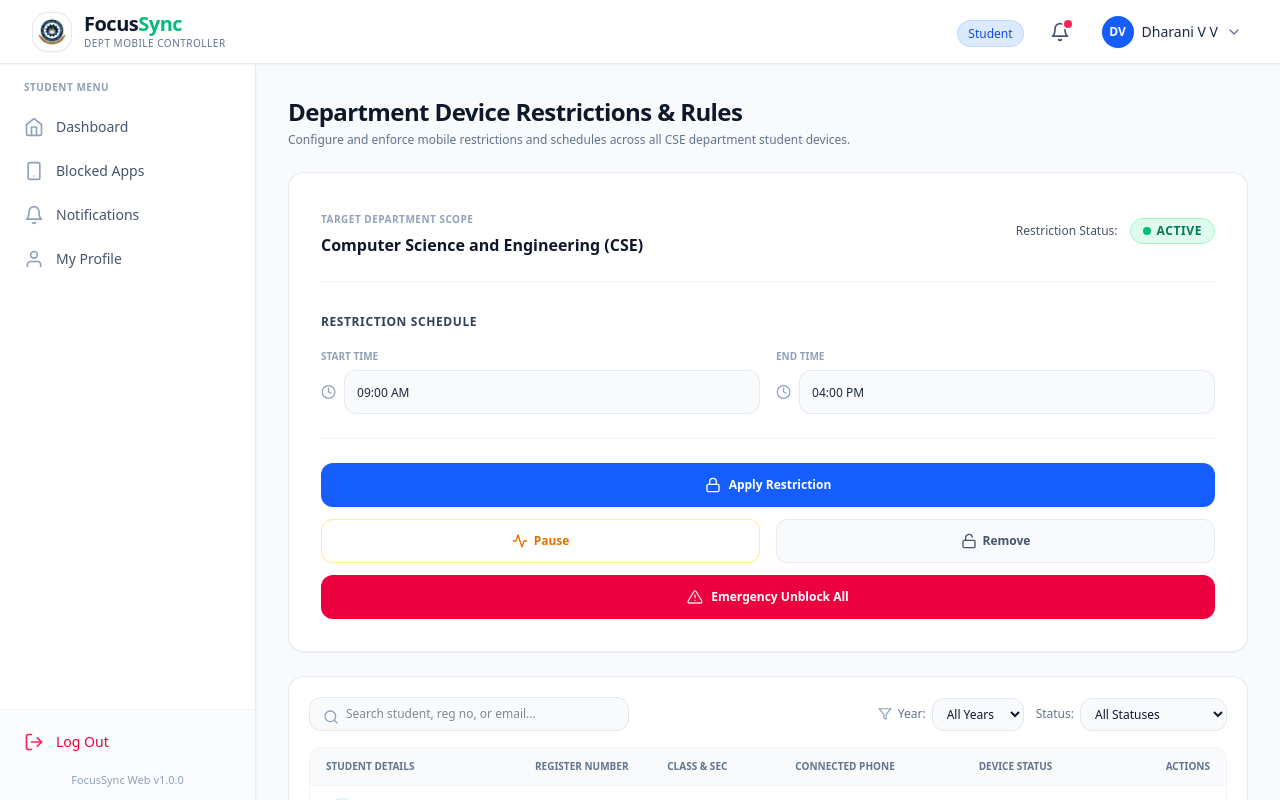
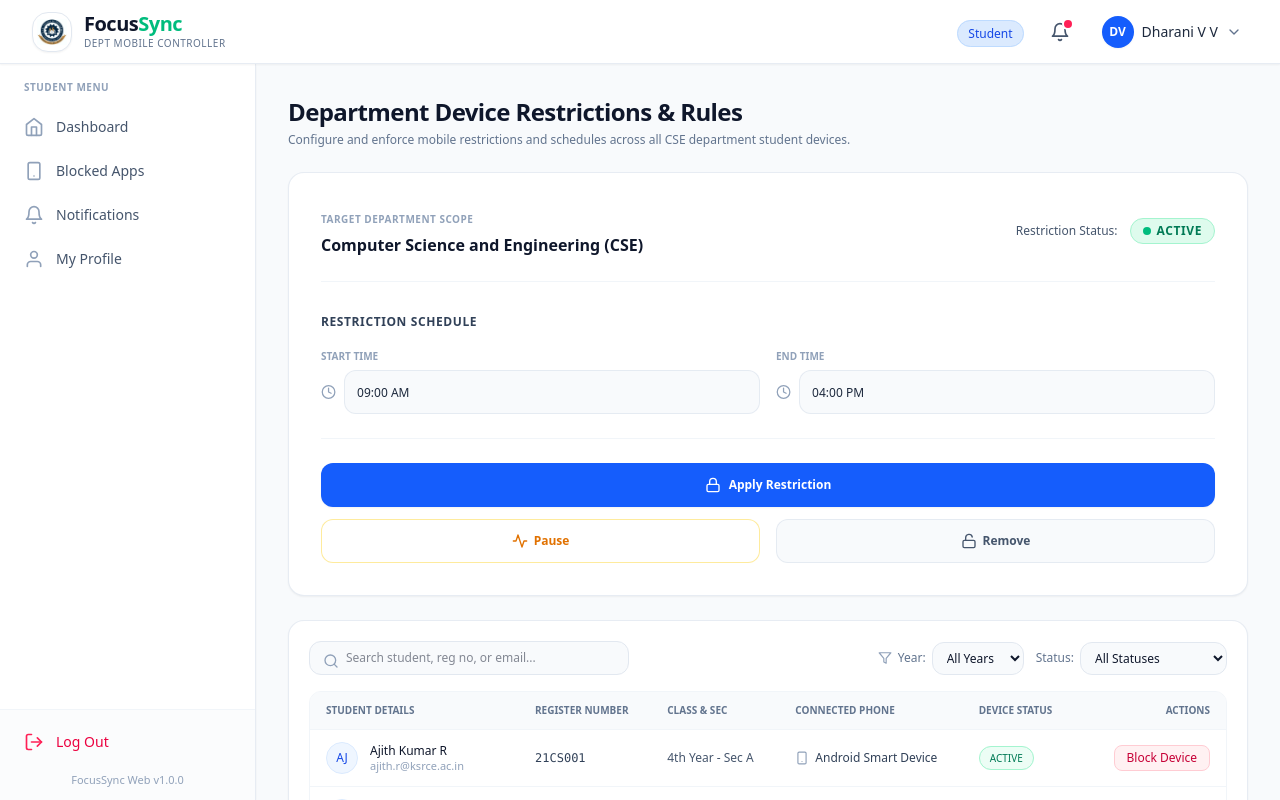
Before and after one commit to dharshinibala025/web_jammer, a React (Vite) app in the folder frontend/: page /admin/devices in a window 1280 px wide. Shown: the top 800 px of the page. Built offline with nearby package versions, Linux system fonts and the light colour scheme.

Commit message:
removal of emergency unblock

```diff
--- a/frontend/src/pages/admin/AdminDevicesPage.jsx
+++ b/frontend/src/pages/admin/AdminDevicesPage.jsx
@@ -5,7 +5,6 @@ import {
   FiClock,
   FiLock,
   FiUnlock,
-  FiAlertTriangle,
   FiSearch,
   FiFilter,
   FiCheck,
@@ -64,19 +63,6 @@ export const AdminDevicesPage = () => {
       'All CSE Department restrictions have been set to Idle.'
     );
     alert('All department policy restrictions removed.');
-  };
-
-  const handleEmergencyUnblockAll = () => {
-    if (window.confirm('Are you sure you want to lift all mobile restrictions across CSE department?')) {
-      setRestrictionStatus('IDLE');
-      const updated = students.map(s => ({ ...s, status: 'Active' }));
-      adminService.saveStudents(updated);
-      adminService.addNotification(
-        'Emergency Unblock Executed',
-        'All student mobile restrictions have been lifted by Admin.'
-      );
-      alert('Emergency unblock executed successfully.');
-    }
   };
 
   const getStatusBgColor = () => {
@@ -192,14 +178,6 @@ export const AdminDevicesPage = () => {
               <span>Remove</span>
             </button>
           </div>
-
-          <button
-            onClick={handleEmergencyUnblockAll}
-            className="w-full h-11 bg-rose-600 hover:bg-rose-700 text-white rounded-xl font-semibold text-xs flex items-center justify-center space-x-2 shadow-xs cursor-pointer transition-colors"
-          >
-            <FiAlertTriangle className="w-4 h-4 animate-pulse" />
-            <span>Emergency Unblock All</span>
-          </button>
         </div>
 
       </div>
--- a/frontend/src/pages/staff/StaffDevicesPage.jsx
+++ b/frontend/src/pages/staff/StaffDevicesPage.jsx
@@ -1,7 +1,7 @@
 import React, { useState } from 'react';
 import staffMockData from '../../services/staffMockData';
 import { useAuth } from '../../contexts/AuthContext';
-import { FiSmartphone, FiClock, FiLock, FiUnlock, FiAlertTriangle, FiBookOpen, FiActivity } from 'react-icons/fi';
+import { FiSmartphone, FiClock, FiLock, FiUnlock, FiBookOpen, FiActivity } from 'react-icons/fi';
 
 export const StaffDevicesPage = () => {
   const { user } = useAuth();
@@ -131,14 +131,6 @@ export const StaffDevicesPage = () => {
               <span>Remove</span>
             </button>
           </div>
-
-          <button
-            onClick={handleLiftPolicy}
-            className="w-full h-11 bg-rose-600 hover:bg-rose-700 text-white rounded-xl font-semibold text-xs flex items-center justify-center space-x-2 shadow-xs cursor-pointer transition-colors"
-          >
-            <FiAlertTriangle className="w-4 h-4 animate-pulse" />
-            <span>Emergency Unblock All</span>
-          </button>
         </div>
 
       </div>
```
